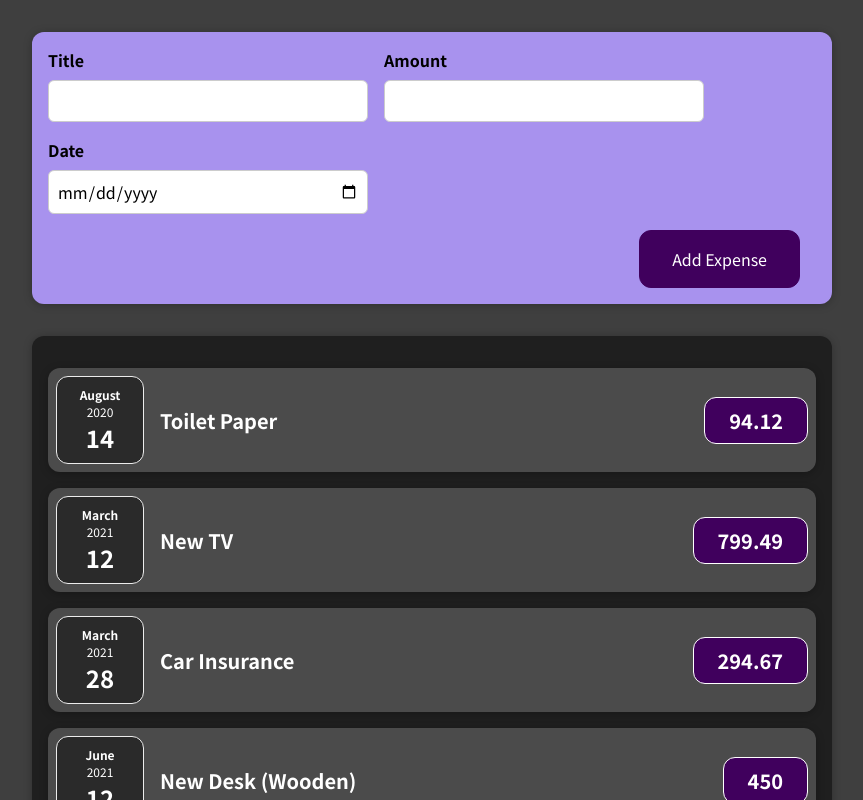
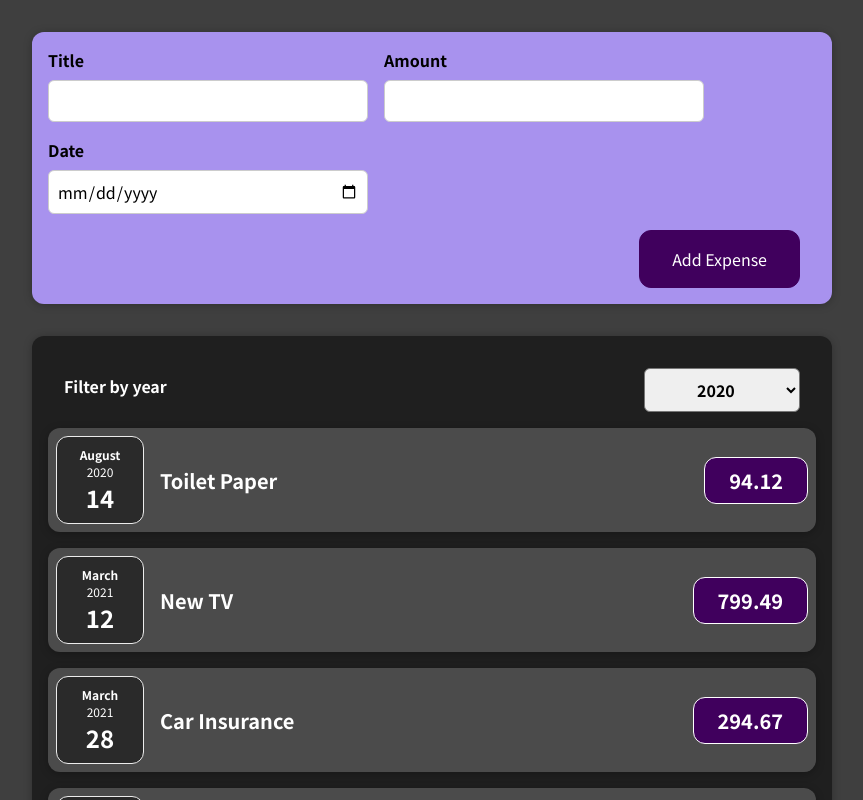
Before and after one commit to Shivangi-2000/measure-expenses, a React (Create React App) app: page / in a window 1280 px wide. Shown: the top 800 px of the page, without its empty margins (208-1071 px from the left). Built offline with nearby package versions, Linux system fonts and the light colour scheme.

Commit message:
state-up

```diff
--- a/src/App.js
+++ b/src/App.js
@@ -25,9 +25,14 @@ function App() {
       date: new Date(2021, 5, 12),
     },
   ];
+
+  const addExpenseDataHandler = (expense) => {
+    console.log(expense);
+  };
+
   return (
     <div>
-      <NewExpense />
+      <NewExpense onAddExpense={addExpenseDataHandler} />
       <Expenses expenses={expenses} />
     </div>
   );
--- a/src/components/Expenses/Expenses.js
+++ b/src/components/Expenses/Expenses.js
@@ -1,10 +1,18 @@
-import React from "react";
+import React, { useState } from "react";
 import "./Expenses.css";
 import ExpenseItem from "./ExpenseItem";
 import Card from "../UI/Card";
+import ExpensesFilter from "./ExpensesFilter";
 export default function Expenses(props) {
+  const [selectedYear, setSelectedYear] = useState("2020");
+  const yearFilterHandler = (year) => {
+    setSelectedYear(year);
+    console.log(`year`, selectedYear);
+  };
   return (
+    <>
       <Card className="expenses">
+        <ExpensesFilter selected={selectedYear} getYear={yearFilterHandler} />
         <ExpenseItem
           title={props.expenses[0].title}
           amount={props.expenses[0].amount}
@@ -26,5 +34,6 @@ export default function Expenses(props) {
           date={props.expenses[3].date}
         ></ExpenseItem>
       </Card>
+    </>
   );
 }
--- /dev/null
+++ b/src/components/Expenses/ExpensesFilter.css
@@ -0,0 +1,24 @@
+.expenses-filter {
+  color: white;
+  padding: 0 1rem;
+}
+
+.expenses-filter__control {
+  display: flex;
+  width: 100%;
+  align-items: center;
+  justify-content: space-between;
+  margin: 1rem 0;
+}
+
+.expenses-filter label {
+  font-weight: bold;
+  margin-bottom: 0.5rem;
+}
+
+.expenses-filter select {
+  font: inherit;
+  padding: 0.5rem 3rem;
+  font-weight: bold;
+  border-radius: 6px;
+}
--- /dev/null
+++ b/src/components/Expenses/ExpensesFilter.js
@@ -0,0 +1,25 @@
+import React, { useState } from "react";
+
+import "./ExpensesFilter.css";
+
+const ExpensesFilter = (props) => {
+  const selectHandler = (event) => {
+    props.getYear(event.target.value);
+  };
+
+  return (
+    <div className="expenses-filter">
+      <div className="expenses-filter__control">
+        <label>Filter by year</label>
+        <select value={props.selected} onChange={selectHandler}>
+          <option value="2022">2022</option>
+          <option value="2021">2021</option>
+          <option value="2020">2020</option>
+          <option value="2019">2019</option>
+        </select>
+      </div>
+    </div>
+  );
+};
+
+export default ExpensesFilter;
--- a/src/components/NewExpense/ExpenseForm.js
+++ b/src/components/NewExpense/ExpenseForm.js
@@ -1,6 +1,6 @@
 import React, { useState } from "react";
 import "./ExpenseForm.css";
-export default function ExpenseForm() {
+export default function ExpenseForm(props) {
   const [enteredTitle, setEnteredTitle] = useState("");
   const [enteredAmount, setEnteredAmount] = useState("");
   const [enteredDate, setEnteredDate] = useState("");
@@ -17,7 +17,6 @@ export default function ExpenseForm() {
     //   ...userInput,
     //   enteredTitle: event.target.value,
     // });
-
   };
   const amountChangeHandler = (event) => {
     setEnteredAmount(event.target.value);
@@ -33,12 +32,33 @@ export default function ExpenseForm() {
     //   enteredDate: event.target.value,
     // });
   };
+
+  const submitHandler = (event) => {
+    event.preventDefault();
+
+    const expenseData = {
+      title: enteredTitle,
+      amount: enteredAmount,
+      date: new Date(enteredDate),
+    };
+
+    props.onSaveExpenseData(expenseData);
+
+    setEnteredTitle("");
+    setEnteredAmount("");
+    setEnteredDate("");
+  };
+
   return (
-    <form>
+    <form onSubmit={submitHandler}>
       <div className="new-expense__controls">
         <div className="new-expense__control">
           <label>Title</label>
-          <input type="text" onChange={titleChangeHandler} />
+          <input
+            type="text"
+            value={enteredTitle}
+            onChange={titleChangeHandler}
+          />
         </div>
         <div className="new-expense__control">
           <label>Amount</label>
@@ -46,6 +66,7 @@ export default function ExpenseForm() {
             type="number"
             min="0.01"
             step="0.01"
+            value={enteredAmount}
             onChange={amountChangeHandler}
           />
         </div>
@@ -55,6 +76,7 @@ export default function ExpenseForm() {
             type="Date"
             min="2020-01-01"
             max="2023-01-01"
+            value={enteredDate}
             onChange={dateChangeHandler}
           />
         </div>
--- a/src/components/NewExpense/NewExpense.js
+++ b/src/components/NewExpense/NewExpense.js
@@ -1,10 +1,19 @@
-import React from 'react'
-import ExpenseForm from './ExpenseForm'
-import './NewExpense.css'
-export default function NewExpense() {
+import React from "react";
+import ExpenseForm from "./ExpenseForm";
+import "./NewExpense.css";
+export default function NewExpense(props) {
+  const saveExpenseDataHandler = (savedExpenseData) => {
+    const expenseData = {
+      ...savedExpenseData,
+      id: Math.random().toString(),
+    };
+    //console.log(expenseData);
+    props.onAddExpense(expenseData);
+  };
   return (
-    <div className='new-expense'>
-        <ExpenseForm/>
+    <div className="new-expense">
+      <ExpenseForm onSaveExpenseData={saveExpenseDataHandler} />
+
     </div>
-  )
+  );
 }
```
Lines whose indentation alone changed are shown as unchanged.
